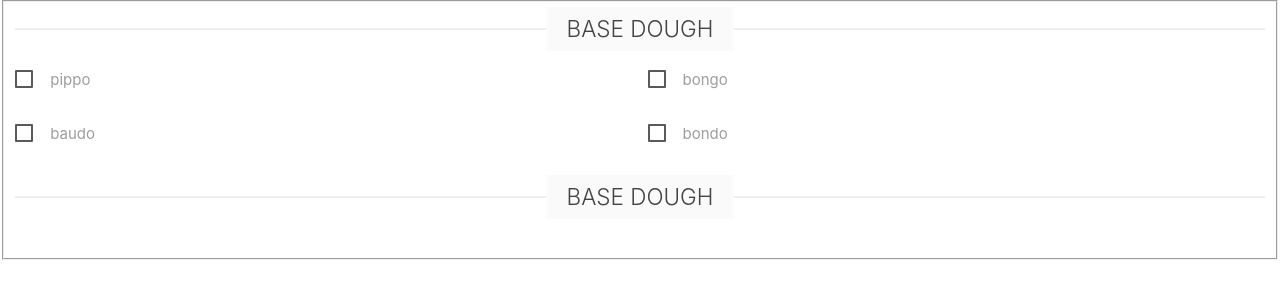
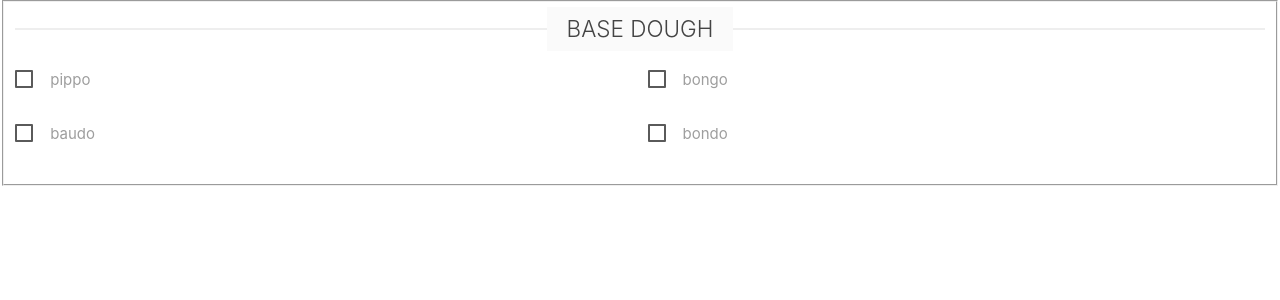
Before and after one commit to Drumso/Sardiniasupport, a Jekyll site: the page built from test_ingredients_layout.md, in a window 1280 px wide. Shown: the top 300 px of the page. Built offline with Jekyll 4.4.1, drawn with Linux system fonts in a browser that asks for light colours.

Commit message:
Update ingredients_list.html

```diff
--- a/_layouts/ingredients_list.html
+++ b/_layouts/ingredients_list.html
@@ -25,28 +25,5 @@ layout: default
   {% endfor %}
 </ul>
 
-
-<div class="section-header">
-   <span class="section-header__title">Base dough</span>
- </div>
-
-<ul class="ingredients_list_1 checkbox">
-  {% for ingredient in page.ingredients_list_1 %}
-  {% assign ingredient_data = ingredient | split: "@" %}
-  {% assign ingredient_name = ingredient_data[0] %}
-  {% assign ingredient_quantity = ingredient_data[1] %}
-  <li>
-    <p>
-      <label>
-        <input type="checkbox" />
-        <span class="ingredient">
-          <span class="ingredient_quantity">{{ ingredient_quantity }}</span>
-          {{ ingredient_name }}
-        </span>
-      </label>
-    </p>
-  </li>
-  {% endfor %}
-</ul>
 </fieldset>
 {{ content }}
```
